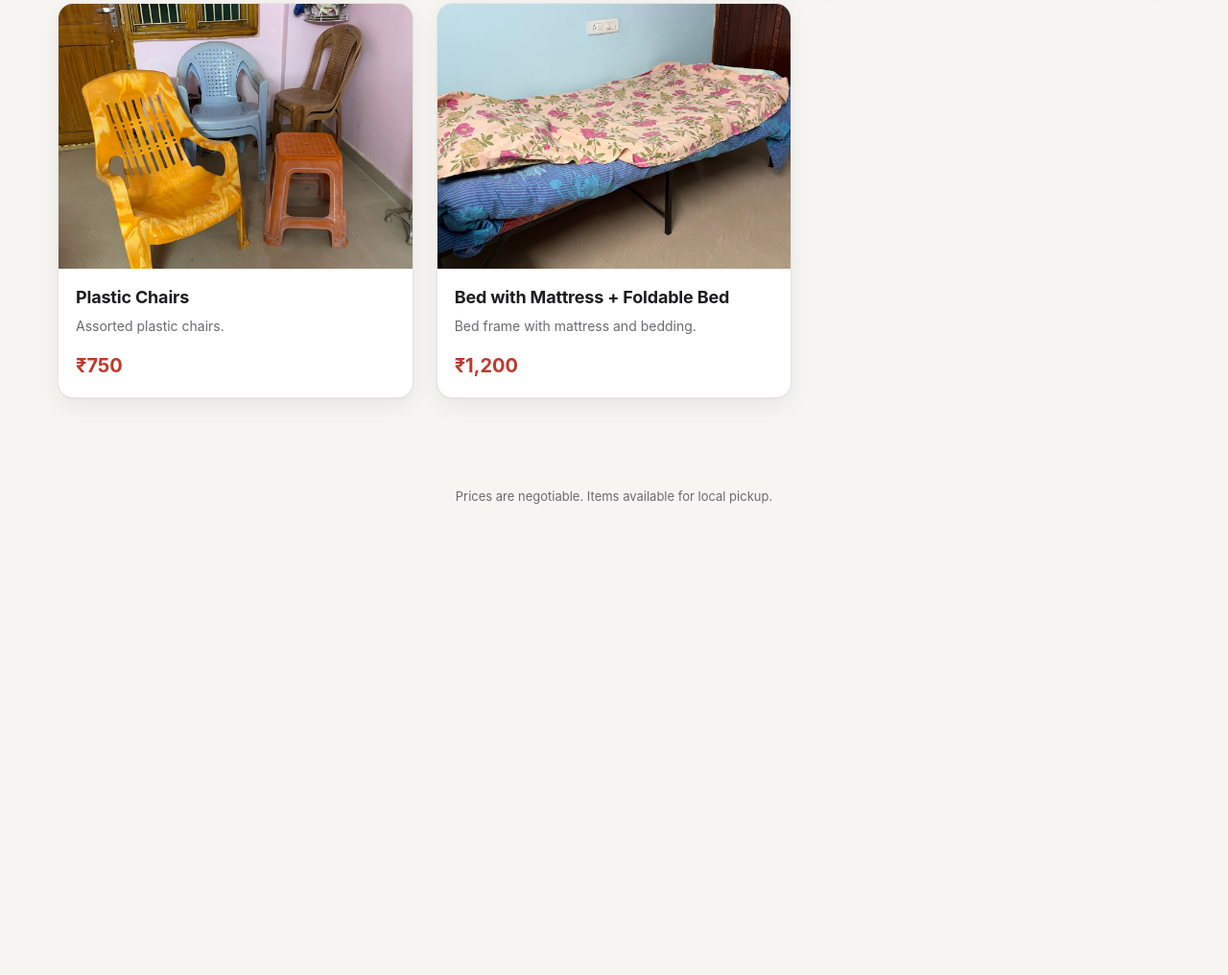
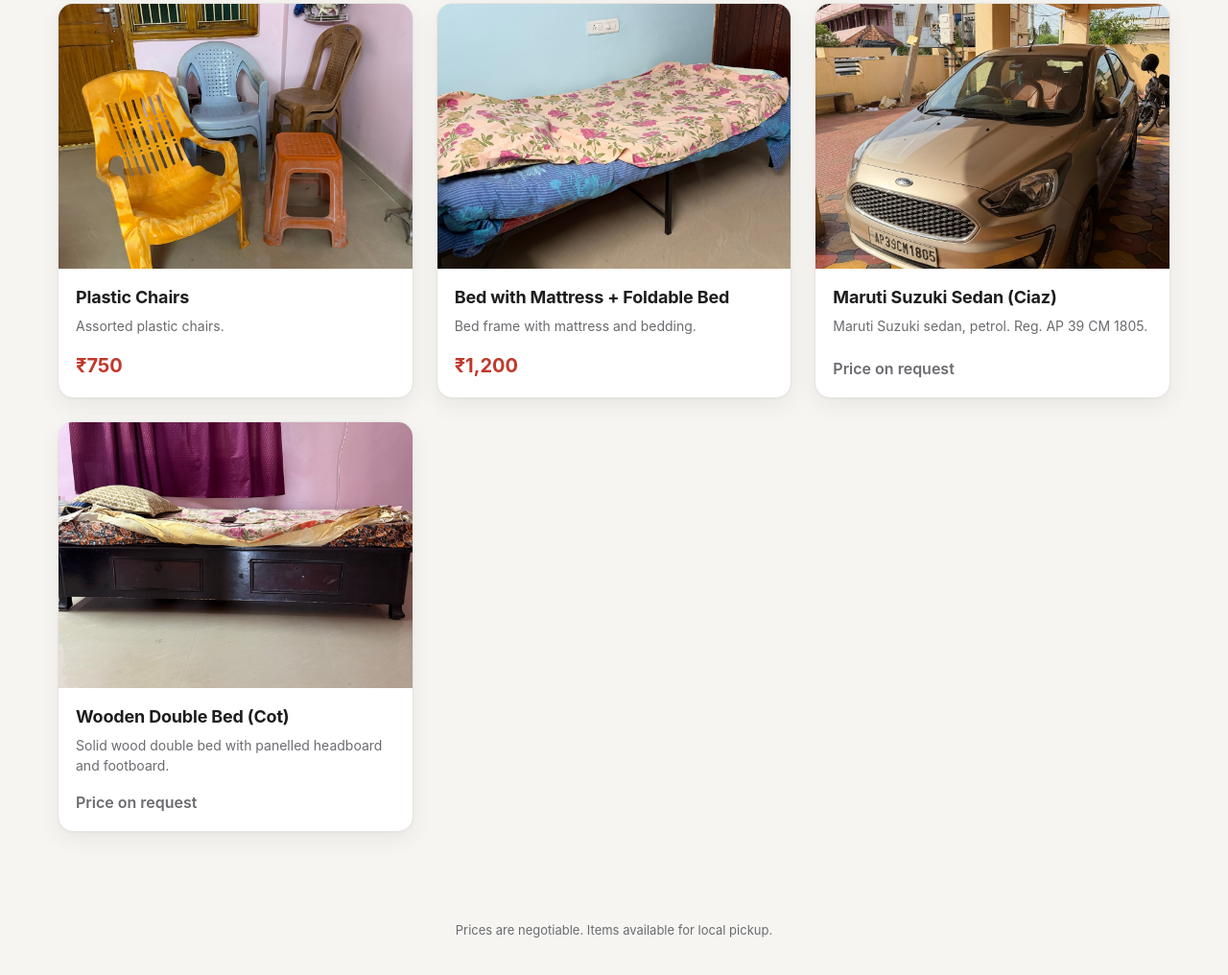
Before and after one commit to vijaykiran/nuzvid, a plain HTML site: page index.html in a window 1280 px wide. Shown: the part 1574-2590 px from the top of the page at 96% size. Before the commit the page ends 2165 px from the top, so only its background shows below. Drawn offline with Linux system fonts and the light colour scheme.

Commit message:
New stuff

```diff
--- a/index.html
+++ b/index.html
@@ -362,6 +362,18 @@
                     desc: "Bed frame with mattress and bedding.",
                     images: ["images/IMG_1958.jpg"],
                 },
+                {
+                    name: "Maruti Suzuki Sedan (Ciaz)",
+                    price: "",
+                    desc: "Maruti Suzuki sedan, petrol. Reg. AP 39 CM 1805.",
+                    images: ["images/IMG_1971.jpg"],
+                },
+                {
+                    name: "Wooden Double Bed (Cot)",
+                    price: "",
+                    desc: "Solid wood double bed with panelled headboard and footboard.",
+                    images: ["images/IMG_1976.jpg"],
+                },
             ];
 
             /* ---- Rendering (no need to edit below) ---- */
```
Also changed, not shown: images/IMG_1971.jpg (added), images/IMG_1976.jpg (added).
